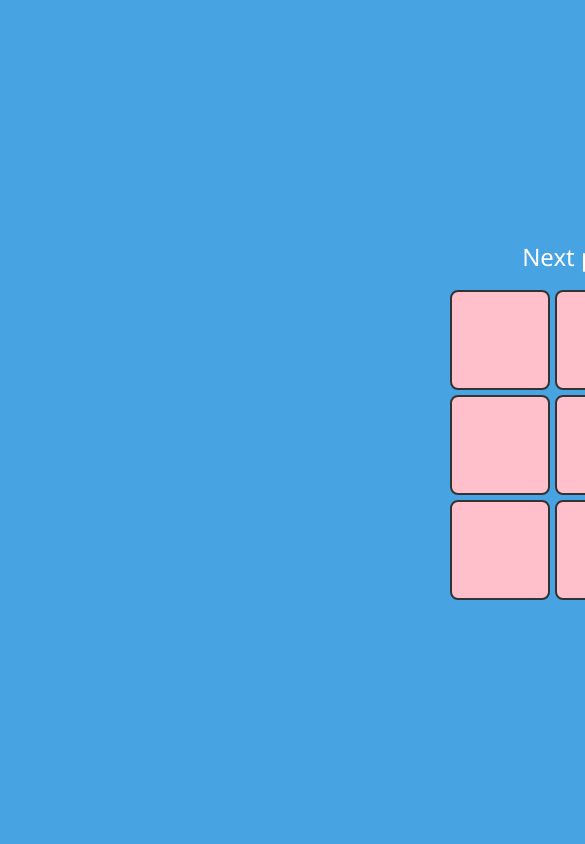
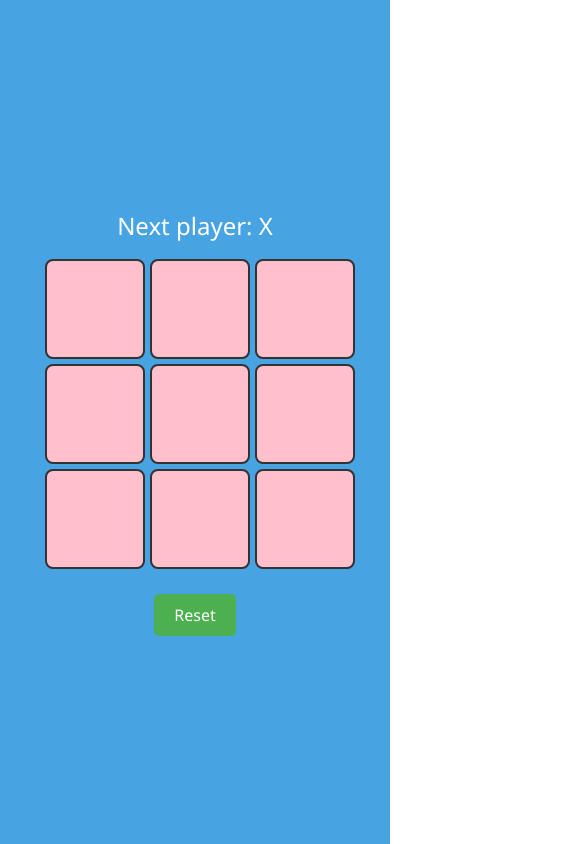
Before and after one commit to amh092/xo, a React (Vite) app: page / in a window 390 px wide. Shown: the top 844 px of the page, 585 px wide, since content can reach past the window. Built offline with nearby package versions, Linux system fonts and the light colour scheme.

Commit message:
Add reset button and responsive design for mobile devices

```diff
--- a/src/XOGame.css
+++ b/src/XOGame.css
@@ -6,8 +6,12 @@
   color: white;
   font-family: 'Segoe UI', Tahoma, Geneva, Verdana, sans-serif;
   font-size: 16px;
-  width: 1200px;
-  margin: 0 auto;
+  width: 100%;
+  display: flex;
+  justify-content: center;
+  align-items: center;
+  height: 100vh;
+
 }
 .game {
   display: flex;
@@ -15,10 +19,21 @@
   align-items: center;
   justify-content: center;
 
-  width: 1200px;
-  margin: 0 auto;
+
 }
-
+.reset-button {
+  margin-top: 20px;
+  padding: 10px 20px;
+  font-size: 16px;
+  background-color: #4CAF50;
+  color: white;
+  border: none;
+  border-radius: 5px;
+  cursor: pointer;
+}
+.reset-button:hover {
+  background-color: #45a049;
+}
 .status {
   margin-bottom: 10px;
   font-size: 24px;
@@ -47,3 +62,16 @@
 .square:hover {
   background-color: #d0d0d0;
 }
+
+
+@media screen and (max-width: 768px) {
+  body{
+    width: 100%;
+    margin: 0 auto;
+  }
+  .game {
+    width: 100%;
+    margin: 0 auto;
+  }
+
+}
--- a/src/XOGame.tsx
+++ b/src/XOGame.tsx
@@ -32,7 +32,19 @@
     },
     [board, isXNext, winner]
   );
+  // Reset button handler
+  const handleReset = useCallback(() => {
+    setBoard(Array(9).fill(null));
+    setIsXNext(true);
 
+  }, []);
+
+  // Render a reset button
+  const renderResetButton = () => (
+    <button className="reset-button" onClick={handleReset}>
+      Reset
+    </button>
+  );
   // Render a single square, pass memoized onClick handler
   const renderSquare = (index: number) => (
     <Square value={board[index]} onClick={() => handleClick(index)} />
@@ -55,6 +67,7 @@
           </div>
         ))}
       </div>
+      {renderResetButton()}
     </div>
   );
 };
```
